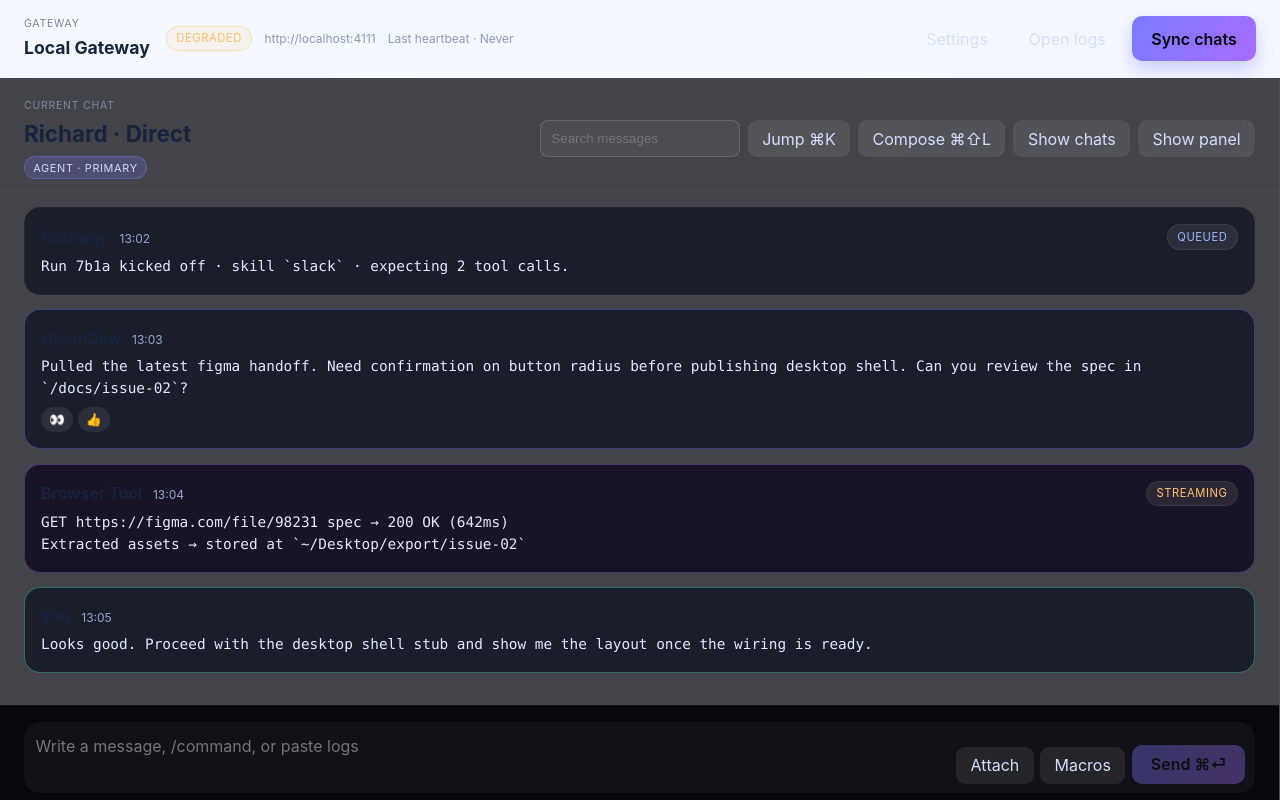
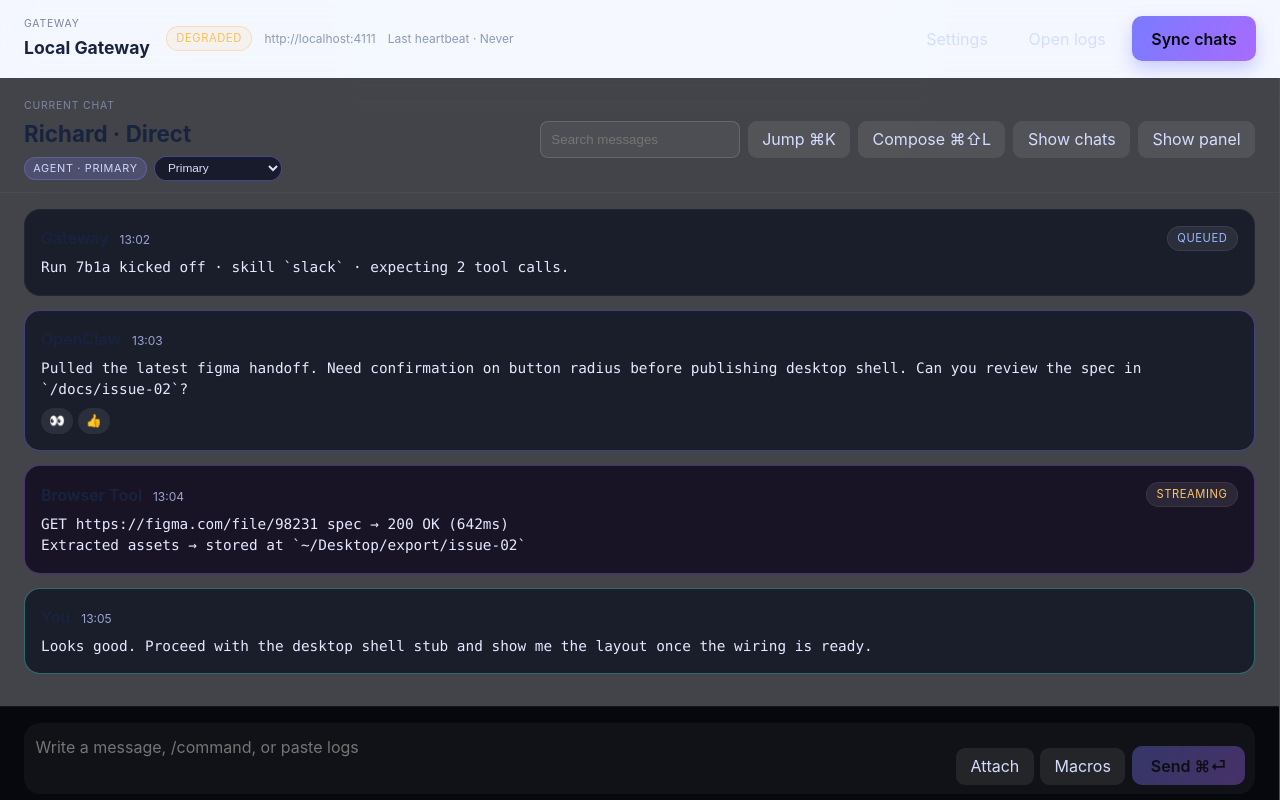
Before and after one commit to ispyinternet/openclaw-local-chat, a Svelte app: page / in a window 1280 px wide. Built offline with nearby package versions, Linux system fonts and the light colour scheme.

Commit message:
feat: add header agent switcher and routing system notes

```diff
--- a/src/App.svelte
+++ b/src/App.svelte
@@ -463,6 +463,15 @@
     } finally {
       routingSaving = false;
     }
+  }
+
+  async function quickSwitchHeaderAgent(event) {
+    const nextAgentId = event.currentTarget.value;
+    if (!nextAgentId || nextAgentId === normalizedRoutingAgentId) return;
+    const matchingAgent = availableAgents.find((agent) => agent.id === nextAgentId);
+    routingAgentId = nextAgentId;
+    routingAgentDisplayName = matchingAgent?.displayName || nextAgentId;
+    await saveSessionRouting();
   }
 
   function generateChatTitle(input) {
@@ -1006,9 +1015,26 @@
         <div>
           <p class="eyebrow">Current chat</p>
           <h2>{selectedSession?.name ?? 'Chat'}</h2>
-          <span class="header-agent-pill" title={`Agent: ${selectedSession?.agentId || 'main'}`}>
-            Agent · {selectedSession?.agentDisplayName || selectedSession?.agentId || 'Primary'}
-          </span>
+          <div class="header-agent-row">
+            <span class="header-agent-pill" title={`Agent: ${selectedSession?.agentId || 'main'}`}>
+              Agent · {selectedSession?.agentDisplayName || selectedSession?.agentId || 'Primary'}
+            </span>
+            <select
+              class="header-agent-select"
+              value={normalizedRoutingAgentId}
+              on:change={quickSwitchHeaderAgent}
+              disabled={routingSaving || !availableAgents.length}
+              aria-label="Switch active agent"
+            >
+              {#if !availableAgents.length}
+                <option value={normalizedRoutingAgentId}>{selectedSession?.agentDisplayName || selectedSession?.agentId || 'Primary'}</option>
+              {:else}
+                {#each availableAgents as agent}
+                  <option value={agent.id}>{agent.displayName || agent.id}</option>
+                {/each}
+              {/if}
+            </select>
+          </div>
         </div>
         <div class="timeline-actions">
           <input
--- a/src/app.css
+++ b/src/app.css
@@ -333,9 +333,15 @@ button.primary:disabled {
   font-size: 1.4rem;
 }
 
+.header-agent-row {
+  display: flex;
+  align-items: center;
+  gap: 0.45rem;
+  margin-top: 0.35rem;
+}
+
 .header-agent-pill {
   display: inline-flex;
-  margin-top: 0.35rem;
   font-size: 0.68rem;
   text-transform: uppercase;
   letter-spacing: 0.06em;
@@ -344,6 +350,20 @@ button.primary:disabled {
   border: 1px solid rgba(122, 123, 255, 0.35);
   border-radius: 999px;
   padding: 0.15rem 0.52rem;
+}
+
+.header-agent-select {
+  min-width: 128px;
+  border-radius: 999px;
+  border: 1px solid rgba(122, 123, 255, 0.45);
+  background: rgba(21, 24, 40, 0.9);
+  color: #d9dfff;
+  padding: 0.2rem 0.55rem;
+  font-size: 0.74rem;
+}
+
+.header-agent-select:disabled {
+  opacity: 0.6;
 }
 
 .timeline-actions {
```
Also changed, not shown: electron/database.cjs (+18 -2 lines), 1 other file (tests, documents, lock files or other folders).
